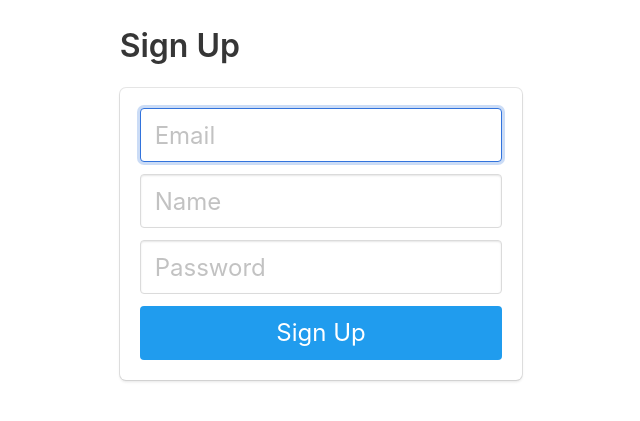
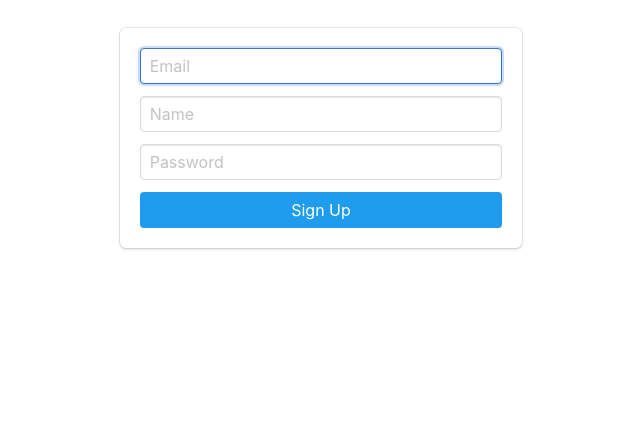
Before and after one commit to scogra17/CookbookApp, a Flask app: page /signup in a window 1280 px wide. Shown: the part 76-497 px from the top of the page, without its empty margins (319-959 px from the left). Run offline with Flask 2, Linux system fonts and the light colour scheme; some libraries are stand-ins or nearby versions.

Commit message:
change signup and login styling

```diff
--- a/templates/signup.html
+++ b/templates/signup.html
@@ -2,7 +2,6 @@
 
 {% block content %}
 <div class="column is-4 is-offset-4">
-    <h3 class="title">Sign Up</h3>
     <div class="box">
     {% with messages = get_flashed_messages() %}
     {% if messages %}
@@ -14,23 +13,23 @@
         <form method="POST" action="/signup">
             <div class="field">
                 <div class="control">
-                    <input class="input is-large" type="email" name="email" placeholder="Email" autofocus="">
+                    <input class="input" type="email" name="email" placeholder="Email" autofocus="">
                 </div>
             </div>
 
             <div class="field">
                 <div class="control">
-                    <input class="input is-large" type="text" name="name" placeholder="Name" autofocus="">
+                    <input class="input" type="text" name="name" placeholder="Name" autofocus="">
                 </div>
             </div>
 
             <div class="field">
                 <div class="control">
-                    <input class="input is-large" type="password" name="password" placeholder="Password">
+                    <input class="input" type="password" name="password" placeholder="Password">
                 </div>
             </div>
 
-            <button class="button is-block is-info is-large is-fullwidth">Sign Up</button>
+            <button class="button is-block is-info is-fullwidth">Sign Up</button>
         </form>
     </div>
 </div>
```
Also changed, not shown: templates/login.html (+3 -4 lines), test.db.
